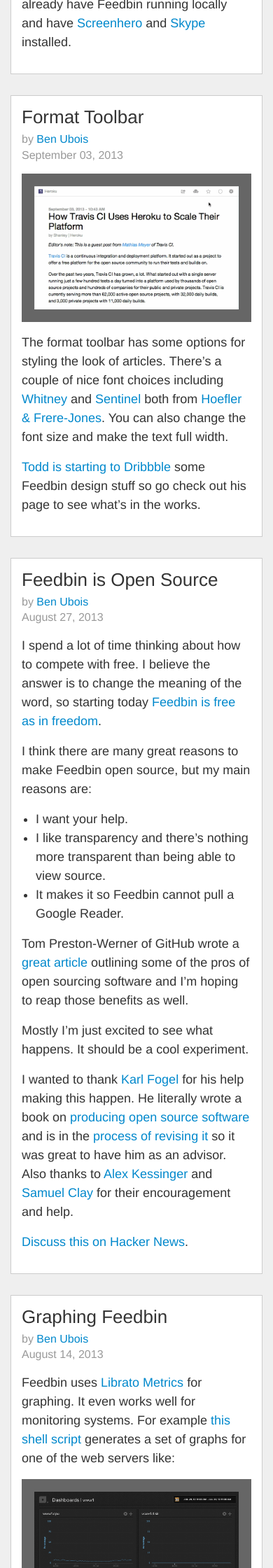
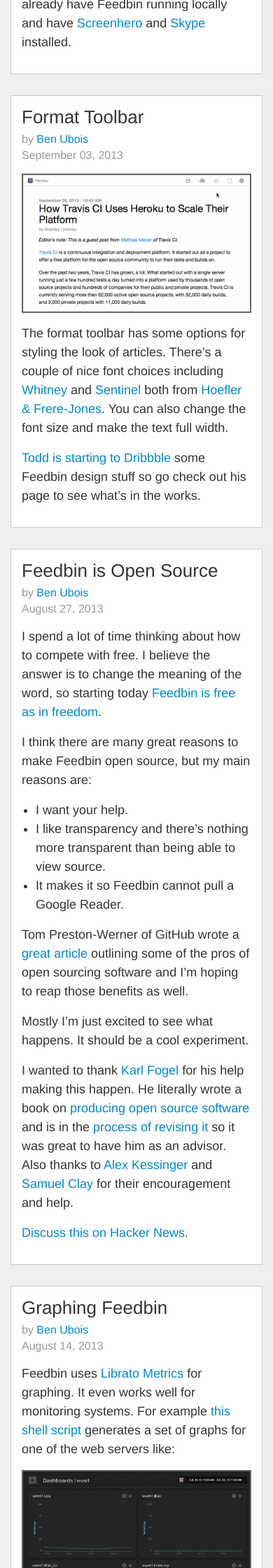
Before and after one commit to digideskio/feedbin-blog, a Jekyll site: the page built from index.html, in a window 390 px wide. Shown: the part 872-3112 px from the top of the page at 70% size. Built offline with Jekyll 4.4.1, drawn with Linux system fonts in a browser that asks for light colours; the list of posts is cut into pages by our own code; comment, search, counter and statistics services are not loaded.

Commit message:
Reduce border for smaller screens.

```diff
--- a/assets/stylesheets/css.css
+++ b/assets/stylesheets/css.css
@@ -309,6 +309,9 @@
 	h1 {
 		font-size: 26px;
 	}
+	img {
+		border-width: 2px;
+	}
 	.page-meta {
 		font-size: 16px;
 	}
```
